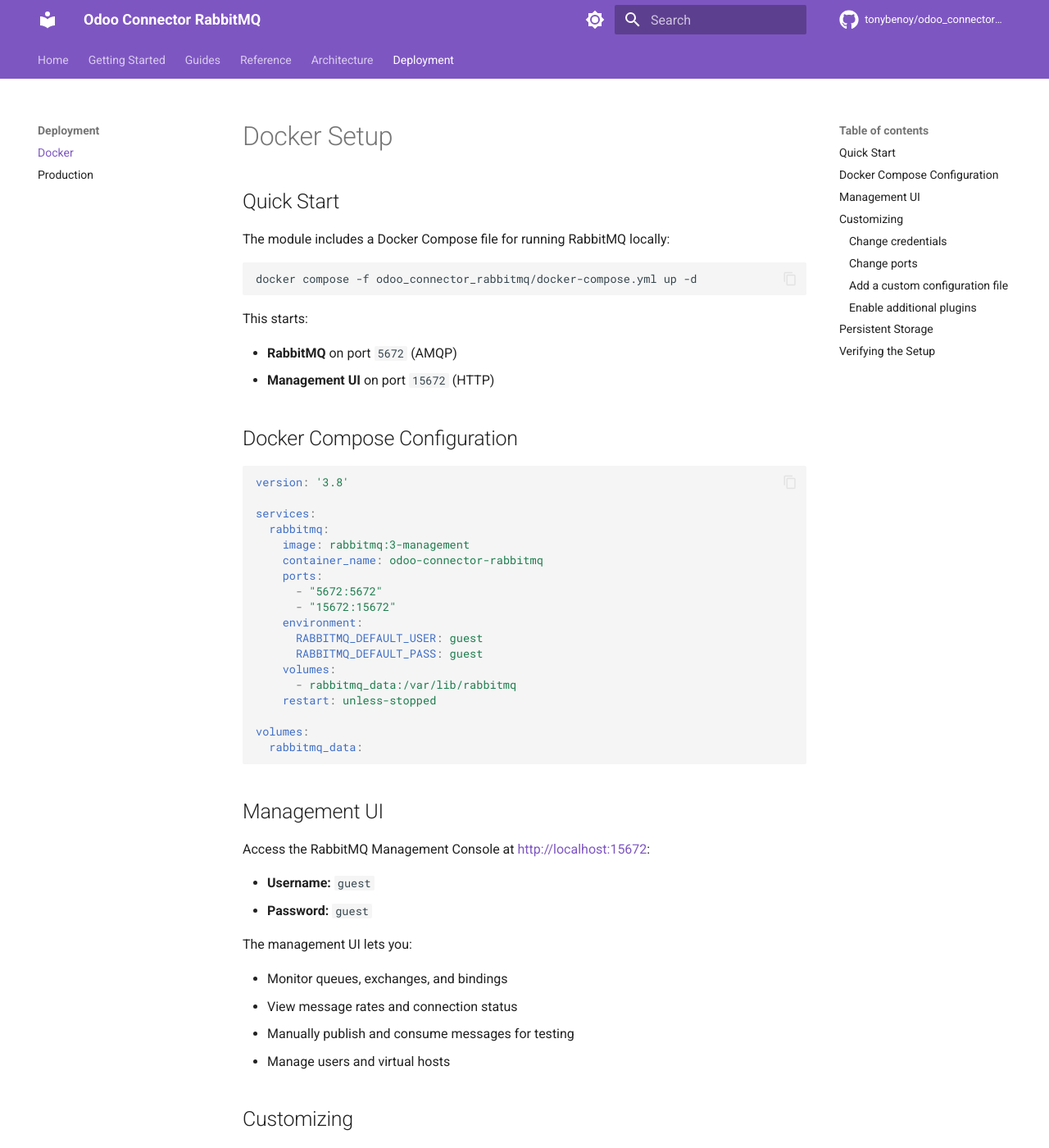
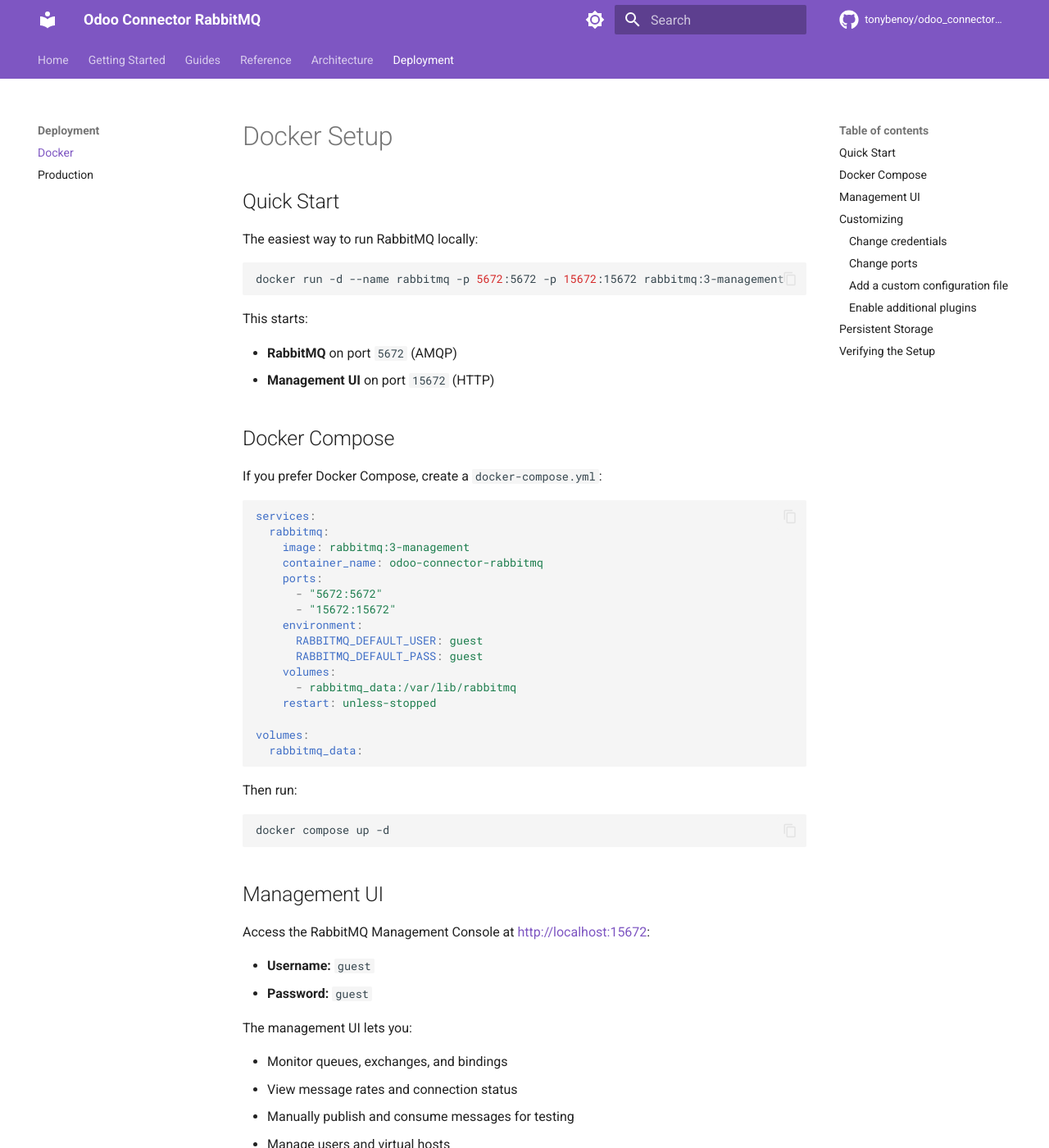
Before and after one commit to tonybenoy/odoo_connector_rabbitmq, an MkDocs documentation site: the page built from docs/deployment/docker.md, in a window 1280 px wide and 1400 px high. Shown: the whole window at 82% size. Built offline with MkDocs 1.6.1 and Material for MkDocs 9.7.7, drawn with Linux system fonts in a browser that asks for light colours; comment, search, counter and statistics services are not loaded; some of the changed text lies outside the part shown.

````diff
--- a/docs/deployment/docker.md
+++ b/docs/deployment/docker.md
@@ -2,10 +2,10 @@
 
 ## Quick Start
 
-The module includes a Docker Compose file for running RabbitMQ locally:
+The easiest way to run RabbitMQ locally:
 
 ```bash
-docker compose -f odoo_connector_rabbitmq/docker-compose.yml up -d
+docker run -d --name rabbitmq -p 5672:5672 -p 15672:15672 rabbitmq:3-management
 ```
 
 This starts:
@@ -13,11 +13,11 @@ This starts:
 - **RabbitMQ** on port `5672` (AMQP)
 - **Management UI** on port `15672` (HTTP)
 
-## Docker Compose Configuration
+## Docker Compose
+
+If you prefer Docker Compose, create a `docker-compose.yml`:
 
 ```yaml
-version: '3.8'
-
 services:
   rabbitmq:
     image: rabbitmq:3-management
@@ -34,6 +34,12 @@ services:
 
 volumes:
   rabbitmq_data:
+```
+
+Then run:
+
+```bash
+docker compose up -d
 ```
 
 ## Management UI
@@ -92,8 +98,8 @@ environment:
 The `rabbitmq_data` volume ensures messages and configuration survive container restarts. To reset RabbitMQ completely:
 
 ```bash
-docker compose -f odoo_connector_rabbitmq/docker-compose.yml down -v
-docker compose -f odoo_connector_rabbitmq/docker-compose.yml up -d
+docker compose down -v
+docker compose up -d
 ```
 
 !!! warning
@@ -104,7 +110,7 @@ docker compose -f odoo_connector_rabbitmq/docker-compose.yml up -d
 Check that RabbitMQ is running:
 
 ```bash
-docker compose -f odoo_connector_rabbitmq/docker-compose.yml ps
+docker ps --filter name=rabbitmq
 ```
 
 Then in Odoo, go to **RabbitMQ > Configuration > Connections** and click **Test Connection** on the default localhost connection.
````
Also changed, not shown: README.md (+18 -6 lines), docs/getting-started/installation.md (+6 -10 lines), 2 other files.
